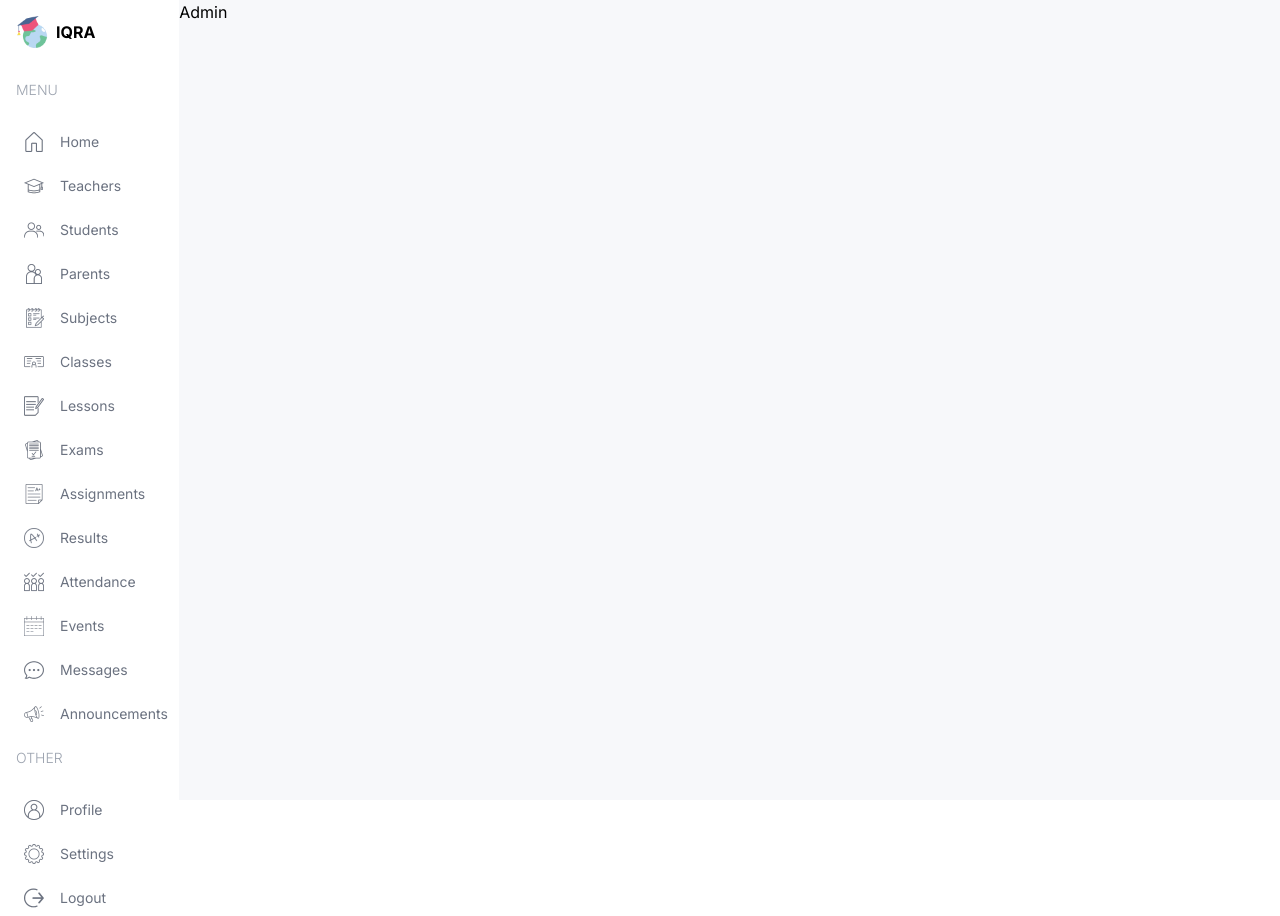
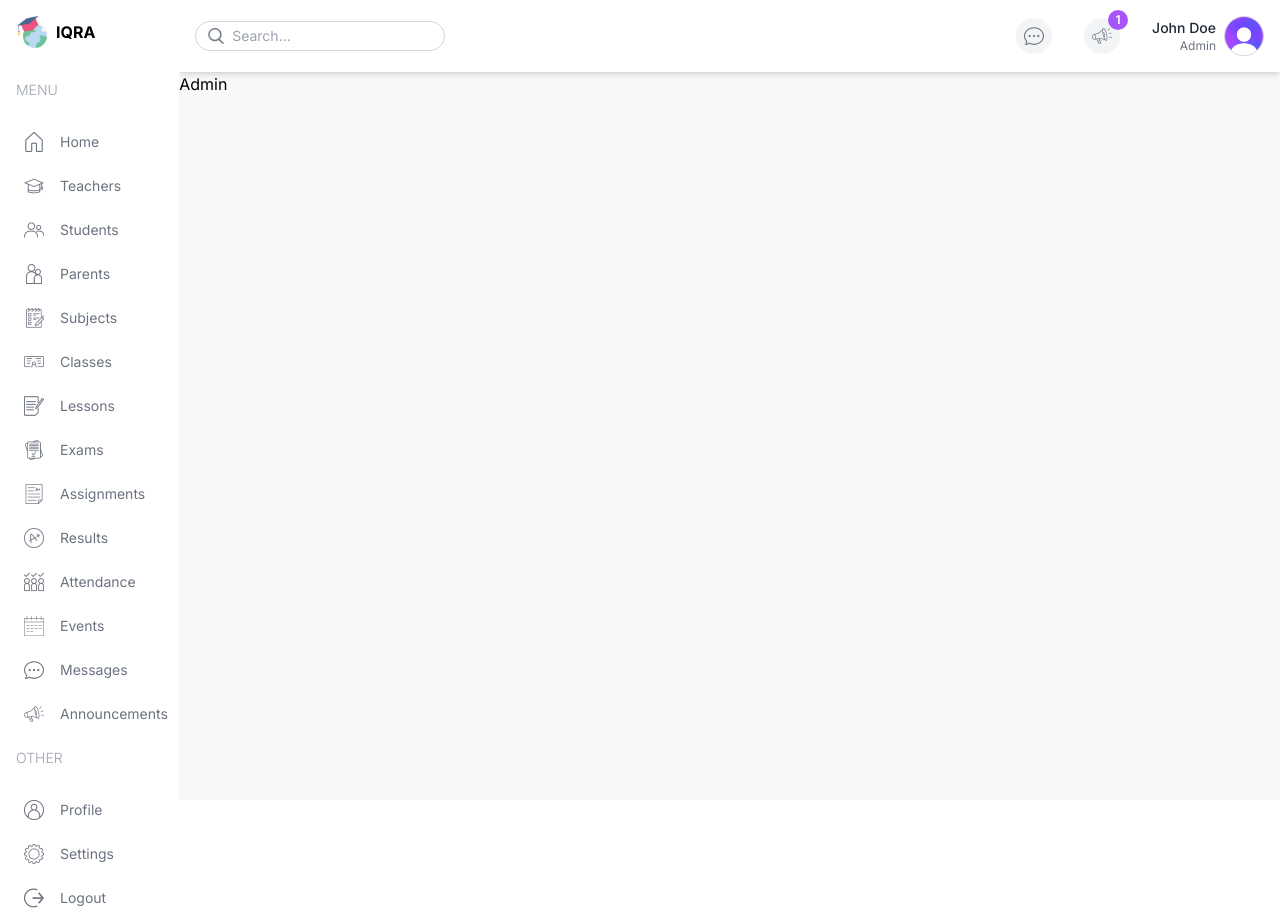
Before and after one commit to jakir540/school-management-system, a Next.js app: page /admin in a window 1280 px wide. Built offline with nearby package versions, Linux system fonts and the light colour scheme.

Commit message:
add navbar in dashboard

```diff
--- a/package.json
+++ b/package.json
@@ -1,5 +1,5 @@
 {
-  "name": "lama-dev-next-dashboard",
+  "name": "iqra-dev-next-dashboard",
   "version": "0.1.0",
   "private": true,
   "scripts": {
--- a/src/app/(dashboard)/layout.tsx
+++ b/src/app/(dashboard)/layout.tsx
@@ -1,4 +1,5 @@
 import Menu from "@/components/Menu";
+import Navbar from "@/components/Navbar";
 import type { Metadata } from "next";
 import { Inter } from "next/font/google";
 import Image from "next/image";
@@ -7,8 +8,8 @@ import Link from "next/link";
 const inter = Inter({ subsets: ["latin"] });
 
 export const metadata: Metadata = {
-  title: "Lama Dev School Management Dashboard",
-  description: "Next.js School Management System",
+  title: "IQRA Model Madrasha",
+  description: "Next.js Madrasha Management System",
 };
 
 export default function DashboardLayout({
@@ -31,7 +32,7 @@ export default function DashboardLayout({
       </div>
       {/* RIGHT */}
       <div className="w-[86%] md:w-[92%] lg:w-[84%] xl:w-[86%] bg-[#F7F8FA] overflow-scroll flex flex-col">
-        {/* <Navbar /> */}
+        <Navbar />
         {children}
       </div>
     </div>
--- /dev/null
+++ b/src/components/Navbar.tsx
@@ -0,0 +1,55 @@
+import Image from "next/image";
+
+const Navbar = () => {
+  return (
+    <div className="flex items-center justify-between p-4 bg-white shadow-md">
+      {/* SEARCH BAR */}
+      <div className="hidden md:flex items-center gap-2 text-sm rounded-full border border-gray-300 px-3 py-1 w-[250px] focus-within:ring-2 focus-within:ring-purple-500">
+        <Image src="/search.png" alt="Search Icon" width={16} height={16} />
+        <input
+          type="text"
+          placeholder="Search..."
+          className="flex-grow bg-transparent outline-none text-gray-700 placeholder-gray-400"
+        />
+      </div>
+
+      {/* ICONS AND USER */}
+      <div className="flex items-center gap-8">
+        {/* Message Icon */}
+        <div className="relative bg-gray-100 rounded-full w-9 h-9 flex items-center justify-center cursor-pointer hover:shadow-md transition">
+          <Image src="/message.png" alt="Messages" width={20} height={20} />
+        </div>
+
+        {/* Announcement Icon */}
+        <div className="relative bg-gray-100 rounded-full w-9 h-9 flex items-center justify-center cursor-pointer hover:shadow-md transition">
+          <Image
+            src="/announcement.png"
+            alt="Announcements"
+            width={20}
+            height={20}
+          />
+          <div className="absolute -top-2 -right-2 w-5 h-5 flex items-center justify-center bg-purple-500 text-white rounded-full text-xs font-semibold">
+            1
+          </div>
+        </div>
+
+        {/* User Info */}
+        <div className="flex items-center gap-2">
+          <div className="flex flex-col text-right">
+            <span className="text-sm font-medium text-gray-800">John Doe</span>
+            <span className="text-xs text-gray-500">Admin</span>
+          </div>
+          <Image
+            src="/avatar.png"
+            alt="User Avatar"
+            width={40}
+            height={40}
+            className="rounded-full border border-gray-300 hover:shadow-md transition"
+          />
+        </div>
+      </div>
+    </div>
+  );
+};
+
+export default Navbar;
```
Also changed, not shown: 2 other files (tests, documents, lock files or other folders).
